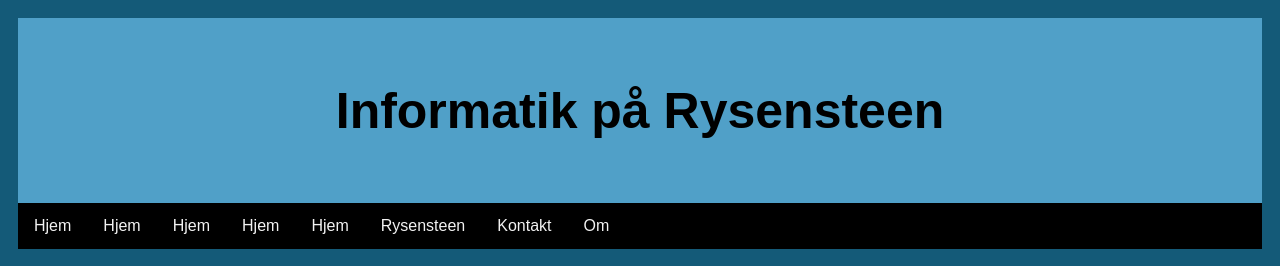
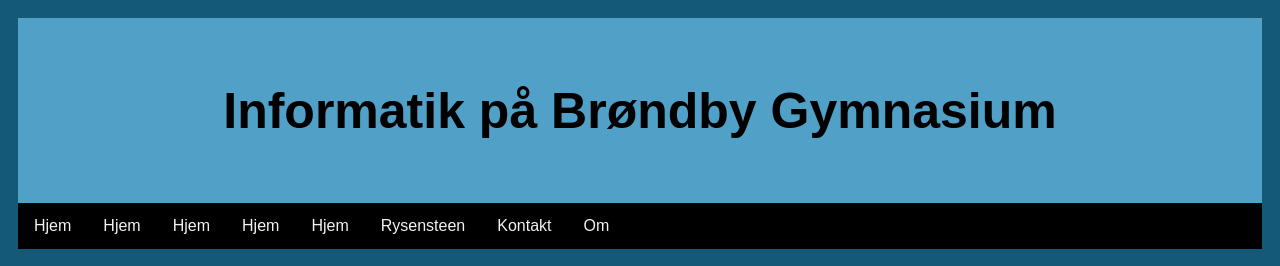
Before and after one commit to rklarskovjensen/informatikBroendbyG, a plain HTML site: page index.html in a window 1280 px wide. Shown: the top 266 px of the page. Drawn offline with Linux system fonts and the light colour scheme.

Commit message:
Update index.html

```diff
--- a/index.html
+++ b/index.html
@@ -8,7 +8,7 @@
 
 <body>
 <div class="header">
-  <h1>Informatik på Rysensteen</h1>
+  <h1>Informatik på Brøndby Gymnasium</h1>
 </div>
 
 <div class="topnav">
```
